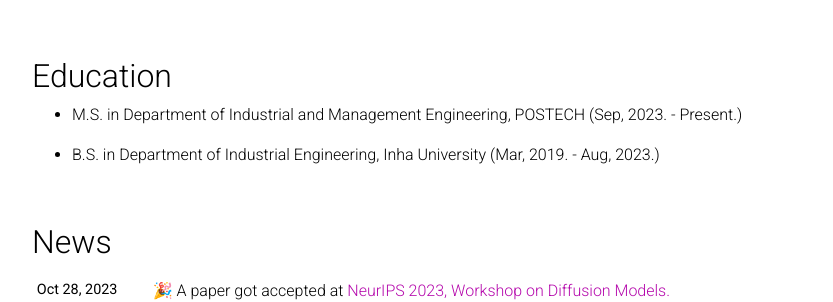
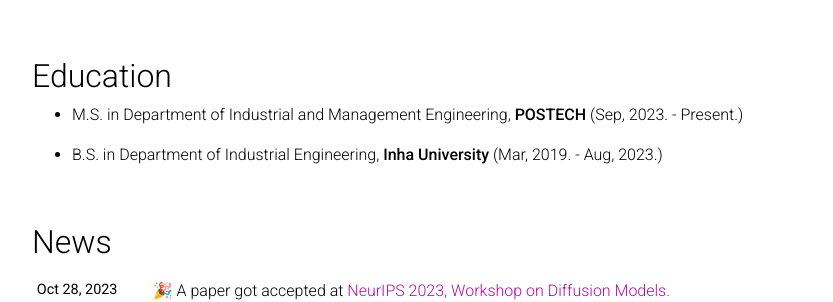
Before and after one commit to kwoongbae/kwoongbae.github.io, a Jekyll site: the page built from _pages/about.md, in a window 1280 px wide and 1377 px high. Shown: the part 488-790 px from the top of the window, without its empty margins (223-1056 px from the left). Built offline with Jekyll 4.4.1, drawn with Linux system fonts in a browser that asks for light colours; full-size pictures stand in for the smaller copies a plugin makes; comment, search, counter and statistics services are not loaded; a style sheet for code colours, icons or effects is not loaded.

```diff
--- a/_pages/about.md
+++ b/_pages/about.md
@@ -28,9 +28,9 @@ You can download my CV at **[here](../assets/pdf/CV_K,Bae.pdf)**
 <br>
 
 ## Education
-- M.S. in Department of Industrial and Management Engineering, POSTECH (Sep, 2023. - Present.)
+- M.S. in Department of Industrial and Management Engineering, **POSTECH** (Sep, 2023. - Present.)
 
-- B.S. in Department of Industrial Engineering, Inha University (Mar, 2019. - Aug, 2023.)
+- B.S. in Department of Industrial Engineering, **Inha University** (Mar, 2019. - Aug, 2023.)
 
 
 <br>
```
